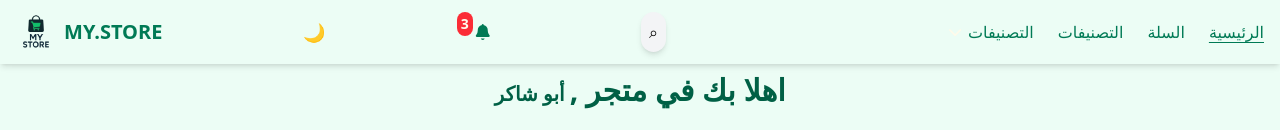
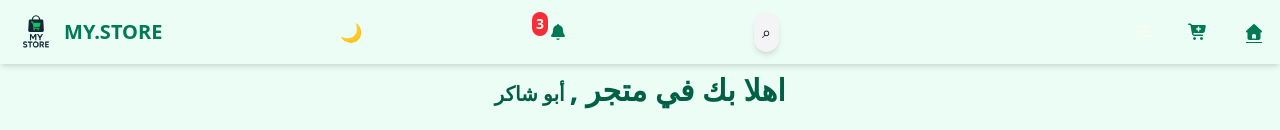
Before and after one commit to Naserman12/my-store, a Vue app: page / in a window 1280 px wide. Shown: the top 130 px of the page. Built offline with nearby package versions, Linux system fonts and the light colour scheme.

Commit message:
Add admin products page and add product page navigation

```diff
--- a/package.json
+++ b/package.json
@@ -13,6 +13,7 @@
     "@tailwindcss/vite": "^4.1.14",
     "pinia": "^3.0.3",
     "scrollreveal": "^4.0.9",
+    "sweetalert2": "^11.26.24",
     "tailwindcss": "^4.1.14",
     "vue": "^3.5.21",
     "vue-router": "^4.5.1"
--- a/src/components/CategotiesWithProducts.vue
+++ b/src/components/CategotiesWithProducts.vue
@@ -1,11 +1,23 @@
 <script setup lang="ts">
 import { computed, onMounted, ref } from 'vue';
+import { useRouter } from 'vue-router';
+import { useCartStore } from '../stores/cart';
 import { categories, products } from '../assets/data/productsApi';
 import { useDarkMode } from "../components/useDarkMode";
+import { showAddToCartSuccess } from '../utils/notifications';
 const {darkMode, toggleMode} = useDarkMode();
+const router = useRouter();
+const cart = useCartStore();
 const selectedCategory = ref(null)
 const selectCategory =  (cat) => {
     selectedCategory.value = cat
+}
+
+function addToCart(product) {
+    if (!product) return;
+    cart.addToCart({ ...product, quantity: 1 });
+    showAddToCartSuccess();
+    router.push('/cart');
 }
 // جلب المنتجات على حسب التصنيف
 const previewProducts = computed(() => {
@@ -42,7 +54,7 @@ onMounted(() => {
                     <img src="../images/myStoreDark.png" class=" h-24 mx-auto mb-4 object-contain" alt="">
                     <h3 class=" text-sm font-semibold">{{ product.name }}</h3>
                     <p class=" text-sm ">{{ product.newPrice }} ر.س</p>
-                    <button :class="darkMode ? 'bg-emerald-50 hover:bg-emerald-200 text-gray-700' : 'bg-emerald-500 hover:bg-emerald-600 text-emerald-50'" class="px-3 py-1 rounded-b-lg"> إضافة إلى السلة</button>
+                    <button @click="addToCart(product)" :class="darkMode ? 'bg-emerald-50 hover:bg-emerald-200 text-gray-700' : 'bg-emerald-500 hover:bg-emerald-600 text-emerald-50'" class="px-3 py-1 rounded-b-lg"> إضافة إلى السلة</button>
                 </div>
             </div>
             <!-- عرض المزيد -->
--- a/src/components/Navbar.vue
+++ b/src/components/Navbar.vue
@@ -4,13 +4,13 @@
             <div class=" contener mx-auto px-4 py-3 flex items-center justify-between">
                 <!-- روابط التنقل -->
                 <ul class="hidden md:flex items-center gap-6 font-medium ">
-                    <li><router-link active-class="underline underline-offset-4" to="/" :class="darkMode ? '' : 'hover:bg-emerald-100 hover:text-emarale-500'" exact>الرئيسية</router-link></li>
-                    <li><router-link active-class="underline underline-offset-4" to="/cart" :class="darkMode ? '' : 'hover:bg-emerald-100 hover:text-emarale-500'">السلة</router-link></li>
-                    <li><router-link active-class="underline underline-offset-4" to="/categories" :class="darkMode ? '' : 'hover:bg-emerald-100 hover:text-emarale-500'">التصنيفات</router-link></li>
+                    <li><router-link active-class="underline underline-offset-4" to="/" :class="darkMode ? '' : 'hover:bg-emerald-100 hover:text-emarale-500 '" class="fas fa-home ml-3" exact></router-link></li>
+                    <li><router-link active-class="underline underline-offset-4" to="/cart" :class="darkMode ? '' : 'hover:bg-emerald-100 hover:text-emarale-500'" class="fas fa-cart-plus ml-3"></router-link></li>
+                    <!-- <li><router-link active-class="underline underline-offset-4" to="/categories" :class="darkMode ? '' : 'hover:bg-emerald-100 hover:text-emarale-500'" class="fas fa-tasks ml-3">1</router-link></li> -->
 
                     <!-- التصنيفات قائمة منسدلة -->
                      <li class=" relative group">
-                        <button :class="darkMode ? 'hover:bg-emerald-800' : 'hover:bg-emerald-100 hover:text-emarale-500'" class="  flex items-center gap-1">التصنيفات <i class="fas fa-chevron-down text-sm text-amber-50"></i>
+                        <button :class="darkMode ? 'hover:bg-emerald-800' : 'hover:bg-emerald-100 hover:text-emarale-500'" class="flex items-center gap-1"> <i class="fas fa-chevron-down fas fa-tasks  text-sm text-amber-50"></i>
                         </button>
                         <!-- القائمة النسدلة -->
                          <ul class=" absolute right-0 mt-2 w-48 bg-emerald-400 border rounded-lg shadow-lg opacity-0 group-hover:opacity-100 group-hover:translate-y-0 translate-y-2 transition-all">
@@ -84,7 +84,7 @@
                                 <li class=" border-b border-amber-50 mb-3"><a class=" hover:bg-gray-400"  href="/">
                                      <div class=" items-center flex">
                                         <i class="fas fa-home ml-3">
-                                            <span>الرئيسية</span>
+                                            <span>الرائيسية</span>
                                         </i>
                                     </div>
                                 </a></li>
--- a/src/components/ShowProduct.vue
+++ b/src/components/ShowProduct.vue
@@ -16,10 +16,10 @@
                             <img :src="currnentImage" alt="صور المنتج" class="h-auto rounded-lg  shadow-md">
                             <!-- التنقل بين الصور -->
                              <button @click="prevImage" class="absolute top-1/2 left-0 -translate-y-1/2 bg-emerald-700 text-amber-50 p-2 rounded-full">
-                                <
+                                &lt;
                              </button>
                              <button @click="nextImage" class="absolute top-1/2 right-0 -translate-y-1/2 bg-emerald-700 text-amber-50 p-2 rounded-full">
-                                >
+                                &gt;
                              </button>
                         </div>
                         <!-- الصور المصغرة -->
@@ -127,6 +127,7 @@ const {darkMode, toggleMode} = useDarkMode();
   <script>
   import { useCartStore } from '../stores/cart';
   import { products, categories } from '../assets/data/productsApi';
+  import { showAddToCartSuccess } from '../utils/notifications';
   export default {
             data() {
                 return {
@@ -177,7 +178,7 @@ const {darkMode, toggleMode} = useDarkMode();
                 addToCart(){
                     this.product.quantity = this.quantity;
                     this.cart.addToCart(this.product);
-                      alert("تمت إضافة المنتج إلى السلة!");
+                    showAddToCartSuccess();
                     console.log(this.quantity);
                     this.$router.push('/cart');
                 }
--- a/src/pages/Home.vue
+++ b/src/pages/Home.vue
@@ -18,8 +18,8 @@
              <h3 class=" font-semibold">{{ product.name }}</h3>
              <p class="">{{ product.newPrice }} ر.س</p>
              <div class=" mt-2 flex justify-center gap-2">
-              <button :class="darkMode ? 'bg-emerald-50 hover:bg-emerald-200 text-gray-700' : 'bg-emerald-500 hover:bg-emerald-600 text-emerald-50'" class="px-2 py-1 rounded-b-lg">عرض</button>
-              <button :class="darkMode ? 'bg-emerald-50 hover:bg-emerald-200 text-gray-700' : 'bg-emerald-500 hover:bg-emerald-600 text-emerald-50'" class="px-2 py-1 rounded-b-lg">إضافة</button>
+              <button @click="goToDetails(product.id)" :class="darkMode ? 'bg-emerald-50 hover:bg-emerald-200 text-gray-700' : 'bg-emerald-500 hover:bg-emerald-600 text-emerald-50'" class="px-2 py-1 rounded-b-lg">عرض</button>
+              <button @click="addToCart(product.id)" :class="darkMode ? 'bg-emerald-50 hover:bg-emerald-200 text-gray-700' : 'bg-emerald-500 hover:bg-emerald-600 text-emerald-50'" class="px-2 py-1 rounded-b-lg">إضافة</button>
              </div>
           </div>
         </div>
@@ -33,8 +33,8 @@
               <h3 class=" font-semibold">{{ product.name }}</h3>
               <p class="m-2">{{ product.newPrice }} ر.س </p>
               <div class=" mt-2 flex justify-center gap-2">
-              <button :class="darkMode ? 'bg-emerald-50 hover:bg-emerald-200 text-gray-700' : 'bg-emerald-500 hover:bg-emerald-600 text-emerald-50'" class="px-2 py-1 rounded-b-lg">عرض</button>
-              <button :class="darkMode ? 'bg-emerald-50 hover:bg-emerald-200 text-gray-700' : 'bg-emerald-500 hover:bg-emerald-600 text-emerald-50'" class="px-2 py-1 rounded-b-lg">إضافة</button>
+              <button @click="goToDetails(product.id)" :class="darkMode ? 'bg-emerald-50 hover:bg-emerald-200 text-gray-700' : 'bg-emerald-500 hover:bg-emerald-600 text-emerald-50'" class="px-2 py-1 rounded-b-lg">عرض</button>
+              <button @click="addToCart(product.id)" :class="darkMode ? 'bg-emerald-50 hover:bg-emerald-200 text-gray-700' : 'bg-emerald-500 hover:bg-emerald-600 text-emerald-50'" class="px-2 py-1 rounded-b-lg">إضافة</button>
              </div>
           </div>
         </div>
@@ -43,16 +43,21 @@
 </template>
 
 <script setup>
-import { ref, onMounted} from 'vue';
+import { ref, onMounted } from 'vue';
+import { useRouter } from 'vue-router';
+import { useCartStore } from '../stores/cart';
 import { useDarkMode } from "../components/useDarkMode";
-const {darkMode, toggleMode} = useDarkMode();
+const { darkMode, toggleMode } = useDarkMode();
 import ScrollReveal from 'scrollreveal';
 import { products, categories } from "../assets/data/productsApi";
 import CategotiesWithProducts from "../components/CategotiesWithProducts.vue";
+import { showAddToCartSuccess } from '../utils/notifications';
 
-const bestSelling = ref([])
-const latestProducts = ref([])
-const firstCategories = ref([])
+const router = useRouter();
+const cart = useCartStore();
+const bestSelling = ref([]);
+const latestProducts = ref([]);
+const firstCategories = ref([]);
 const sr = ScrollReveal();
 
 // صور السلايدر
@@ -62,13 +67,24 @@ const sliderImages =[
   "../images/GARY.png",
 ]
 
-const currentSlide = ref([])
+const currentSlide = ref(0)
+
+function goToDetails(id) {
+  router.push({ name: "product", params: { id } });
+}
+
+function addToCart(productId) {
+  const product = products.find((p) => p.id === productId);
+  if (!product) return;
+
+  cart.addToCart({ ...product, quantity: 1 });
+  showAddToCartSuccess();
+}
 
 onMounted(() =>{
   // تغير الصورة كل ثلاث ثواني
   setInterval(() => {
-    currentSlide.value = (currentSlide.value + 1)%
-    sliderImages.length
+    currentSlide.value = (currentSlide.value + 1) % sliderImages.length;
   }, 3000)
 
   // تحديد الاكثر مبيعا
--- /dev/null
+++ b/src/utils/notifications.js
@@ -0,0 +1,34 @@
+import Swal from "sweetalert2";
+
+// رسالة النجاح عند إضافة منتج للسلة
+export function showAddToCartSuccess() {
+  return Swal.fire({
+    title: "نجاح!",
+    text: "تمت إضافة المنتج إلى السلة",
+    icon: "success",
+    timer: 2000,
+    showConfirmButton: false,
+  });
+}
+
+// رسالة عامة للنجاح
+export function showSuccessMessage(message, title = "نجاح!") {
+  return Swal.fire({
+    title,
+    text: message,
+    icon: "success",
+    timer: 2000,
+    showConfirmButton: false,
+  });
+}
+
+// رسالة خطأ
+export function showErrorMessage(message, title = "خطأ") {
+  return Swal.fire({
+    title,
+    text: message,
+    icon: "error",
+    timer: 2000,
+    showConfirmButton: false,
+  });
+}
```
Also changed, not shown: src/pages/Cart.vue (+14 -7 lines), src/stores/cart.js (+24 -4 lines), 1 other file (tests, documents, lock files or other folders).
